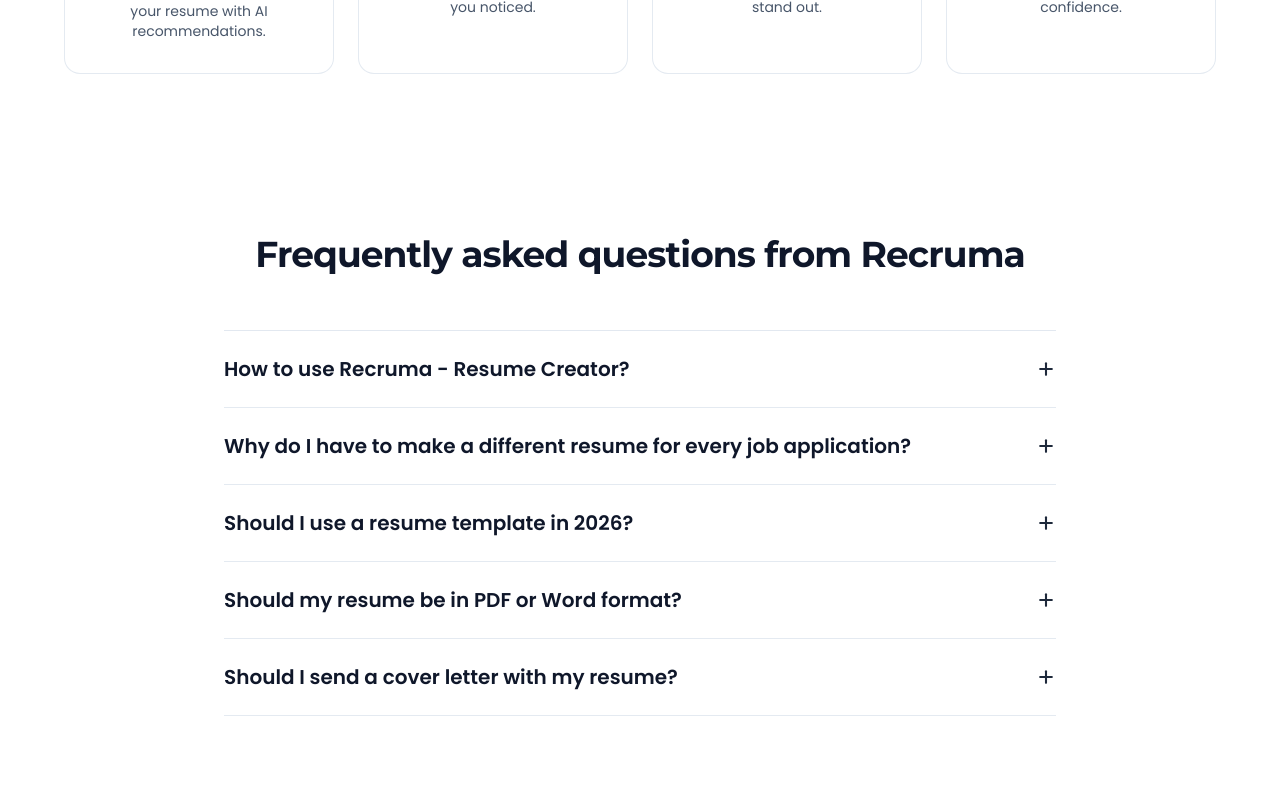
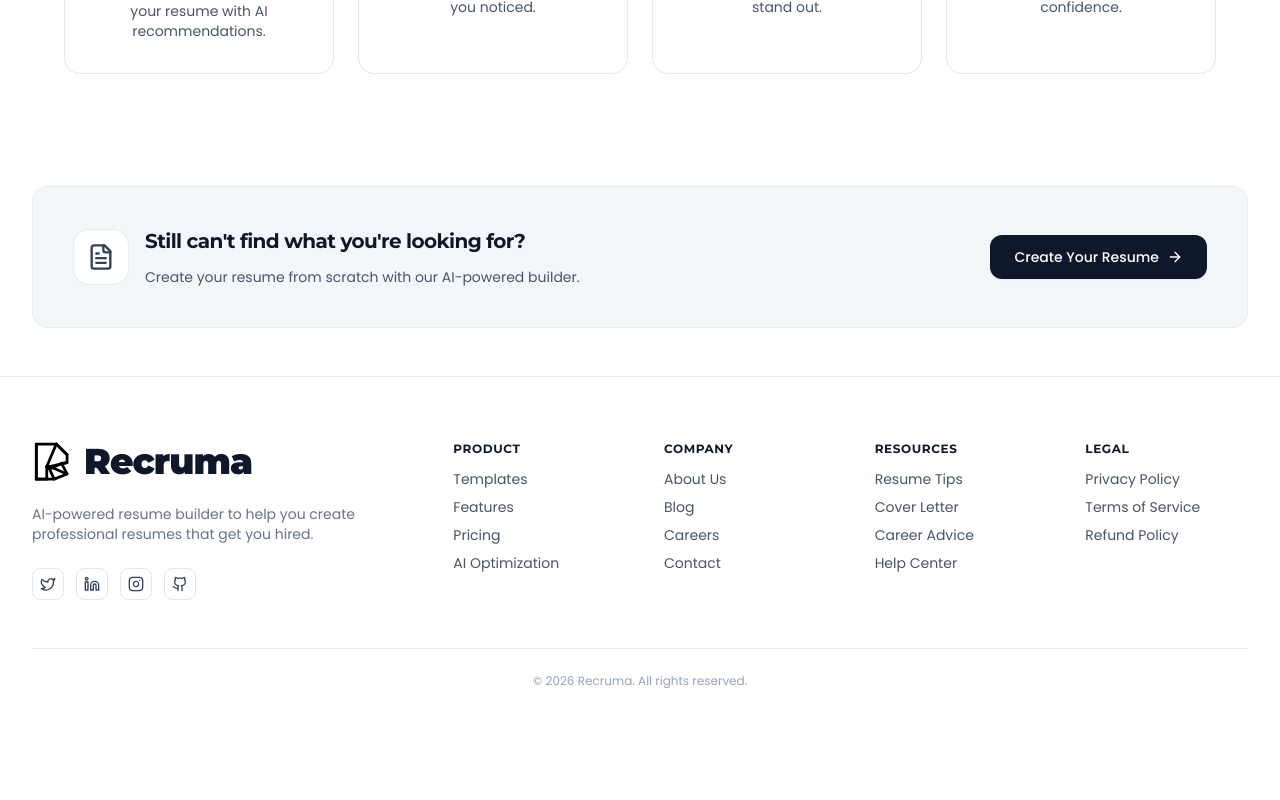
Before and after one commit to KhawajaIdrees/Recruma, a Next.js app: page /templates in a window 1280 px wide. Shown: the part 2140-2940 px from the top of the page. After the commit the page ends 2877 px from the top, so only its background shows below. Built offline with nearby package versions, Linux system fonts and the light colour scheme.

Commit message:
removed FAQ section from template page

```diff
--- a/src/app/templates/page.tsx
+++ b/src/app/templates/page.tsx
@@ -4,7 +4,6 @@
 import { useRouter } from "next/navigation";
 import Navbar from "@/components/navbar";
 import FeaturesSection from "@/components/FeaturesSection";
-import FAQSection from "@/components/FAQSection";
 import Footer from "@/components/Footer";
 import {
   Star,
@@ -849,8 +848,6 @@
           {/* FEATURES SECTION */}
           <FeaturesSection />
 
-          {/* FAQ SECTION */}
-          <FAQSection />
 
           {/* BOTTOM CTA BANNER SECTION */}
           <div className="mt-12 bg-slate-100/80 border border-slate-200/70 rounded-2xl p-6 sm:p-10 flex flex-col md:flex-row items-center justify-between gap-6">
```
